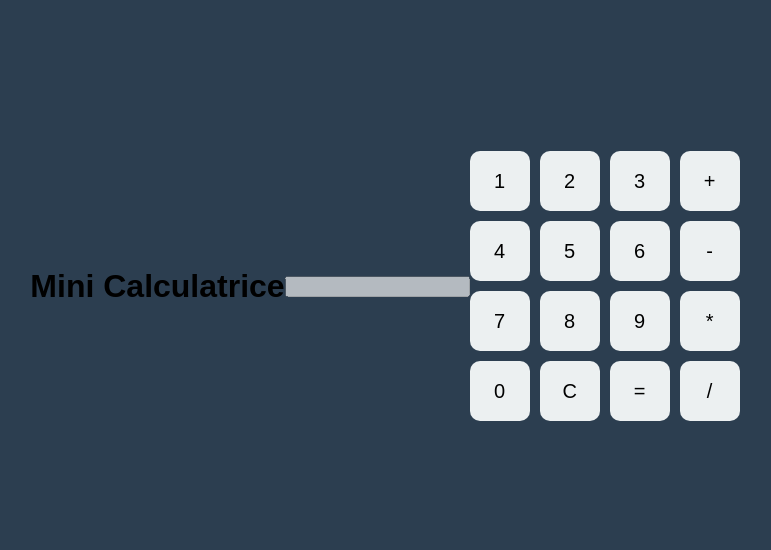
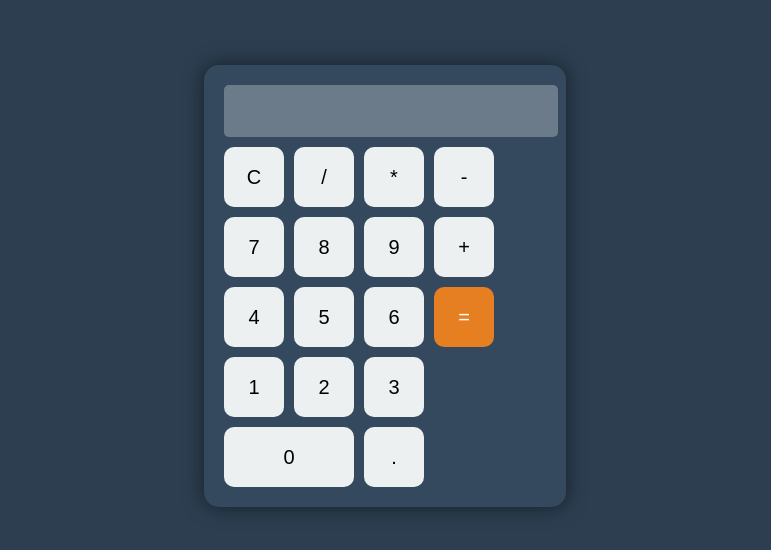
Before and after one commit to rahmabenhdhili/calculatrice-jenkins, a plain HTML site: page index.html in a window 1280 px wide. Shown: the part 122-672 px from the top of the page, without its empty margins (255-1026 px from the left). Drawn offline with Linux system fonts and the light colour scheme.

Commit message:
new html

```diff
--- a/index.html
+++ b/index.html
@@ -2,29 +2,35 @@
 <html lang="fr">
 <head>
     <meta charset="UTF-8">
-    <title>Mini Calculatrice</title>
+    <title>Calculatrice</title>
     <link rel="stylesheet" href="style.css">
 </head>
 <body>
-    <h1>Mini Calculatrice</h1>
-    <input type="text" id="display" disabled>
-    <div class="buttons">
-        <button onclick="appendNumber(1)">1</button>
-        <button onclick="appendNumber(2)">2</button>
-        <button onclick="appendNumber(3)">3</button>
-        <button onclick="appendNumber('+')">+</button>
-        <button onclick="appendNumber(4)">4</button>
-        <button onclick="appendNumber(5)">5</button>
-        <button onclick="appendNumber(6)">6</button>
-        <button onclick="appendNumber('-')">-</button>
-        <button onclick="appendNumber(7)">7</button>
-        <button onclick="appendNumber(8)">8</button>
-        <button onclick="appendNumber(9)">9</button>
-        <button onclick="appendNumber('*')">*</button>
-        <button onclick="appendNumber(0)">0</button>
-        <button onclick="clearDisplay()">C</button>
-        <button onclick="calculate()">=</button>
-        <button onclick="appendNumber('/')">/</button>
+    <div class="calculator">
+        <input type="text" class="display" id="display" disabled>
+        <div class="buttons">
+            <button onclick="clearDisplay()">C</button>
+            <button onclick="appendValue('/')">/</button>
+            <button onclick="appendValue('*')">*</button>
+            <button onclick="appendValue('-')">-</button>
+
+            <button onclick="appendValue('7')">7</button>
+            <button onclick="appendValue('8')">8</button>
+            <button onclick="appendValue('9')">9</button>
+            <button onclick="appendValue('+')">+</button>
+
+            <button onclick="appendValue('4')">4</button>
+            <button onclick="appendValue('5')">5</button>
+            <button onclick="appendValue('6')">6</button>
+            <button onclick="calculate()" class="equal">=</button>
+
+            <button onclick="appendValue('1')">1</button>
+            <button onclick="appendValue('2')">2</button>
+            <button onclick="appendValue('3')">3</button>
+            <button onclick="appendValue('0')" class="zero">0</button>
+
+            <button onclick="appendValue('.')">.</button>
+        </div>
     </div>
     <script src="script.js"></script>
 </body>
```
